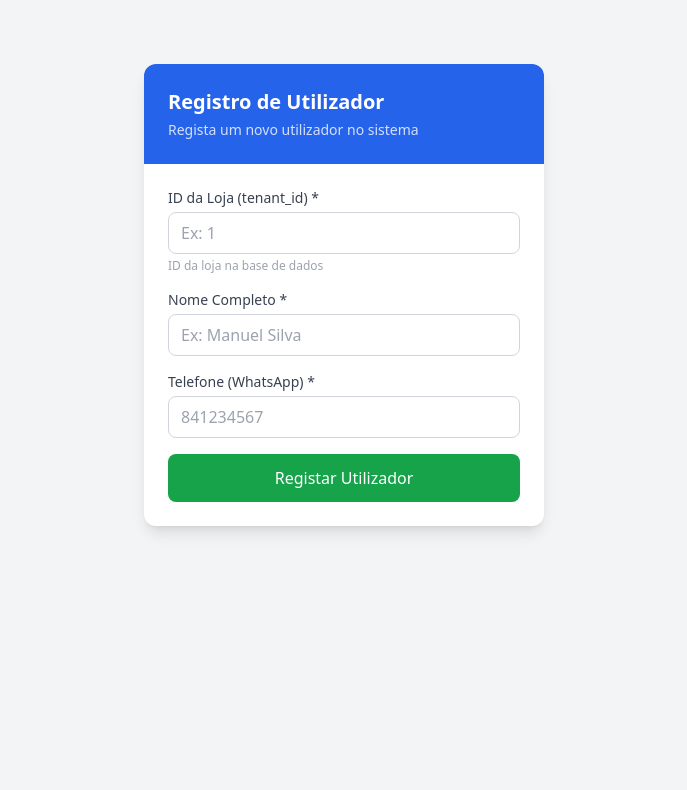
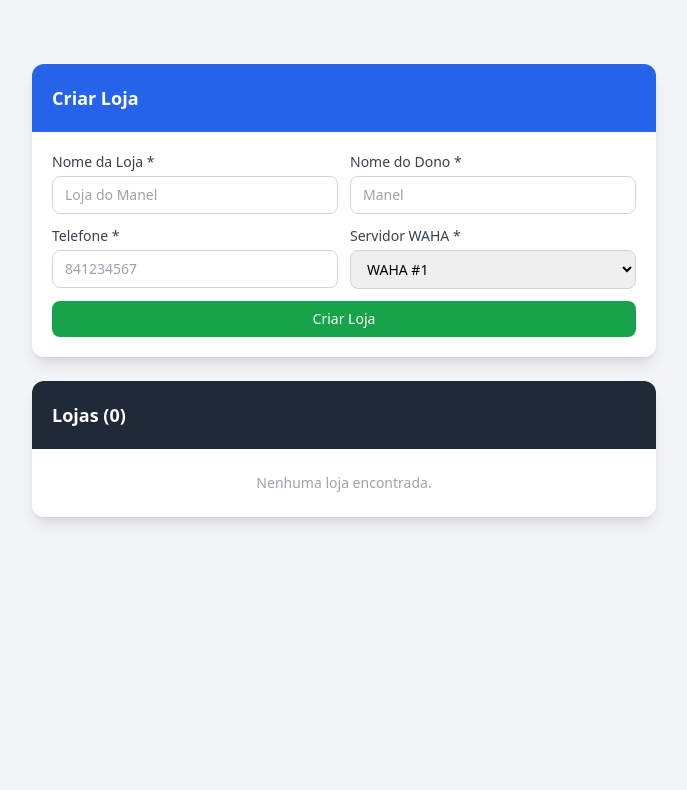
Before and after one commit to jo2008-ai/whatsapp-marketplace-mz, a Flask app: template python/templates/painel.html in a window 1280 px wide. Shown: the top 790 px of the page, without its empty margins (296-983 px from the left). Run offline with Flask 3, Linux system fonts and the light colour scheme; the template is opened without the code that fills it, so the values that code supplies are empty; some libraries are stand-ins or nearby versions.

Commit message:
feat: painel para criar e eliminar lojas

```diff
--- a/python/main.py
+++ b/python/main.py
@@ -226,34 +226,63 @@ def estado(tenant_id: int):
 
 @app.route('/painel', methods=['GET'])
 def painel():
-    """Painel de registro de utilizadores."""
-    return render_template('painel.html')
+    """Painel de gestao de lojas."""
+    lojas = []
+    php_api = os.getenv('PHP_API_URL', 'http://localhost:8000/api/mensagem').replace('/api/mensagem', '')
+    try:
+        resp = requests.get(f"{php_api}/api/admin/lojas", timeout=10, headers={'Accept': 'application/json'})
+        if resp.ok:
+            lojas = resp.json().get('lojas', [])
+    except Exception as e:
+        logger.error(f"Erro ao buscar lojas: {e}")
+    return render_template('painel.html', lojas=lojas)
 
 
-@app.route('/painel/registrar', methods=['POST'])
-def registrar():
-    """Regista um novo utilizador via PHP API."""
-    nome = request.form.get('nome', '').strip()
+@app.route('/painel/criar', methods=['POST'])
+def criar_loja():
+    """Cria uma nova loja via PHP API."""
+    nome_loja = request.form.get('nome_loja', '').strip()
+    nome_dono = request.form.get('nome_dono', '').strip()
     telefone = request.form.get('telefone', '').strip()
-    tenant_id = request.form.get('tenant_id', '').strip()
+    waha_server = request.form.get('waha_server', '1').strip()
 
-    if not all([nome, telefone, tenant_id]):
+    if not all([nome_loja, nome_dono, telefone]):
         flash('Preencha todos os campos.', 'erro')
         return redirect(url_for('painel'))
 
     try:
         php_api = os.getenv('PHP_API_URL', 'http://localhost:8000/api/mensagem').replace('/api/mensagem', '')
-        resp = requests.post(f"{php_api}/api/registrar", json={
-            'nome': nome,
+        resp = requests.post(f"{php_api}/api/admin/lojas", json={
+            'nome_loja': nome_loja,
+            'email': telefone + '@loja.local',
             'telefone': telefone,
-            'tenant_id': int(tenant_id),
-        }, timeout=10)
+            'waha_server': int(waha_server),
+        }, timeout=15)
 
         if resp.ok:
-            flash('Utilizador registado com sucesso!', 'sucesso')
+            data = resp.json()
+            login_code = data.get('credenciais', {}).get('login_code', '?')
+            flash(f"Loja criada! Login Code: {login_code}", 'sucesso')
         else:
             erro = resp.json().get('erro', 'Erro desconhecido')
             flash(f'Erro: {erro}', 'erro')
+    except Exception as e:
+        flash(f'Erro de conexao: {e}', 'erro')
+
+    return redirect(url_for('painel'))
+
+
+@app.route('/painel/eliminar/<int:tenant_id>', methods=['POST'])
+def eliminar_loja(tenant_id: int):
+    """Elimina uma loja via PHP API."""
+    try:
+        php_api = os.getenv('PHP_API_URL', 'http://localhost:8000/api/mensagem').replace('/api/mensagem', '')
+        resp = requests.delete(f"{php_api}/api/admin/lojas/{tenant_id}", timeout=10)
+
+        if resp.ok:
+            flash(f'Loja #{tenant_id} eliminada.', 'sucesso')
+        else:
+            flash('Erro ao eliminar loja.', 'erro')
     except Exception as e:
         flash(f'Erro de conexao: {e}', 'erro')
 
--- a/python/templates/painel.html
+++ b/python/templates/painel.html
@@ -3,57 +3,100 @@
 <head>
     <meta charset="UTF-8">
     <meta name="viewport" content="width=device-width, initial-scale=1.0">
-    <title>Panel - Registro de Utilizadores</title>
+    <title>Painel - Gestao de Lojas</title>
     <script src="https://cdn.tailwindcss.com"></script>
 </head>
 <body class="bg-gray-100 min-h-screen">
-    <div class="max-w-md mx-auto mt-10 p-6">
-        <div class="bg-white rounded-xl shadow-lg overflow-hidden">
-            <div class="p-6 bg-blue-600 text-white">
-                <h1 class="text-xl font-bold">Registro de Utilizador</h1>
-                <p class="text-sm opacity-80 mt-1">Regista um novo utilizador no sistema</p>
-            </div>
+    <div class="max-w-2xl mx-auto mt-10 p-6">
 
         {% with messages = get_flashed_messages(with_categories=true) %}
             {% if messages %}
                 {% for cat, msg in messages %}
-                        <div class="mx-6 mt-4 px-4 py-3 rounded-lg text-sm
-                            {% if cat == 'sucesso' %}bg-green-100 text-green-700
-                            {% else %}bg-red-100 text-red-700{% endif %}">
+                    <div class="mb-4 px-4 py-3 rounded-lg text-sm
+                        {% if cat == 'sucesso' %}bg-green-100 text-green-700 border border-green-200
+                        {% else %}bg-red-100 text-red-700 border border-red-200{% endif %}">
                         {{ msg }}
                     </div>
                 {% endfor %}
             {% endif %}
         {% endwith %}
 
-            <form method="POST" action="/painel/registrar" class="p-6 space-y-4">
+        <!-- Criar Loja -->
+        <div class="bg-white rounded-xl shadow-lg overflow-hidden mb-6">
+            <div class="p-5 bg-blue-600 text-white">
+                <h1 class="text-lg font-bold">Criar Loja</h1>
+            </div>
+            <form method="POST" action="/painel/criar" class="p-5 space-y-3">
+                <div class="grid grid-cols-2 gap-3">
                     <div>
-                    <label class="block text-sm font-medium text-gray-700 mb-1">ID da Loja (tenant_id) *</label>
-                    <input type="number" name="tenant_id" required min="1"
-                           class="w-full border border-gray-300 rounded-lg px-3 py-2 focus:ring-2 focus:ring-blue-500 focus:border-blue-500"
-                           placeholder="Ex: 1">
-                    <p class="text-xs text-gray-400 mt-1">ID da loja na base de dados</p>
+                        <label class="block text-sm font-medium text-gray-700 mb-1">Nome da Loja *</label>
+                        <input type="text" name="nome_loja" required
+                               class="w-full border border-gray-300 rounded-lg px-3 py-2 text-sm focus:ring-2 focus:ring-blue-500"
+                               placeholder="Loja do Manel">
+                    </div>
+                    <div>
+                        <label class="block text-sm font-medium text-gray-700 mb-1">Nome do Dono *</label>
+                        <input type="text" name="nome_dono" required
+                               class="w-full border border-gray-300 rounded-lg px-3 py-2 text-sm focus:ring-2 focus:ring-blue-500"
+                               placeholder="Manel">
+                    </div>
+                </div>
+                <div class="grid grid-cols-2 gap-3">
+                    <div>
+                        <label class="block text-sm font-medium text-gray-700 mb-1">Telefone *</label>
+                        <input type="text" name="telefone" required
+                               class="w-full border border-gray-300 rounded-lg px-3 py-2 text-sm focus:ring-2 focus:ring-blue-500"
+                               placeholder="841234567">
+                    </div>
+                    <div>
+                        <label class="block text-sm font-medium text-gray-700 mb-1">Servidor WAHA *</label>
+                        <select name="waha_server" required
+                                class="w-full border border-gray-300 rounded-lg px-3 py-2 text-sm focus:ring-2 focus:ring-blue-500">
+                            <option value="1">WAHA #1</option>
+                            <option value="2">WAHA #2</option>
+                            <option value="3">WAHA #3</option>
+                            <option value="4">WAHA #4</option>
+                        </select>
+                    </div>
+                </div>
+                <button type="submit"
+                        class="w-full py-2 bg-green-600 text-white rounded-lg font-medium hover:bg-green-700 text-sm">
+                    Criar Loja
+                </button>
+            </form>
         </div>
 
-                <div>
-                    <label class="block text-sm font-medium text-gray-700 mb-1">Nome Completo *</label>
-                    <input type="text" name="nome" required
-                           class="w-full border border-gray-300 rounded-lg px-3 py-2 focus:ring-2 focus:ring-blue-500 focus:border-blue-500"
-                           placeholder="Ex: Manuel Silva">
+        <!-- Lista de Lojas -->
+        <div class="bg-white rounded-xl shadow-lg overflow-hidden">
+            <div class="p-5 bg-gray-800 text-white flex justify-between items-center">
+                <h1 class="text-lg font-bold">Lojas ({{ lojas|length }})</h1>
             </div>
 
+            {% if lojas %}
+                <div class="divide-y">
+                    {% for loja in lojas %}
+                        <div class="p-4 flex justify-between items-center hover:bg-gray-50">
                             <div>
-                    <label class="block text-sm font-medium text-gray-700 mb-1">Telefone (WhatsApp) *</label>
-                    <input type="text" name="telefone" required
-                           class="w-full border border-gray-300 rounded-lg px-3 py-2 focus:ring-2 focus:ring-blue-500 focus:border-blue-500"
-                           placeholder="841234567">
+                                <div class="font-medium text-gray-800">{{ loja.nome_loja }}</div>
+                                <div class="text-xs text-gray-500">
+                                    ID: {{ loja.id }} | {{ loja.plano }} | {{ loja.estado }}
                                 </div>
-
+                            </div>
+                            <form method="POST" action="/painel/eliminar/{{ loja.id }}"
+                                  onsubmit="return confirm('Eliminar loja '{{ loja.nome_loja }}'? Esta accao e irreversivel.')">
                                 <button type="submit"
-                        class="w-full py-3 bg-green-600 text-white rounded-lg font-medium hover:bg-green-700 transition">
-                    Registar Utilizador
+                                        class="px-3 py-1 bg-red-500 text-white text-xs rounded-lg hover:bg-red-600">
+                                    Eliminar
                                 </button>
                             </form>
+                        </div>
+                    {% endfor %}
+                </div>
+            {% else %}
+                <div class="p-6 text-center text-gray-400 text-sm">
+                    Nenhuma loja encontrada.
+                </div>
+            {% endif %}
         </div>
     </div>
 </body>
```
Also changed, not shown: 2 other files. Lines whose indentation alone changed are shown as unchanged.
